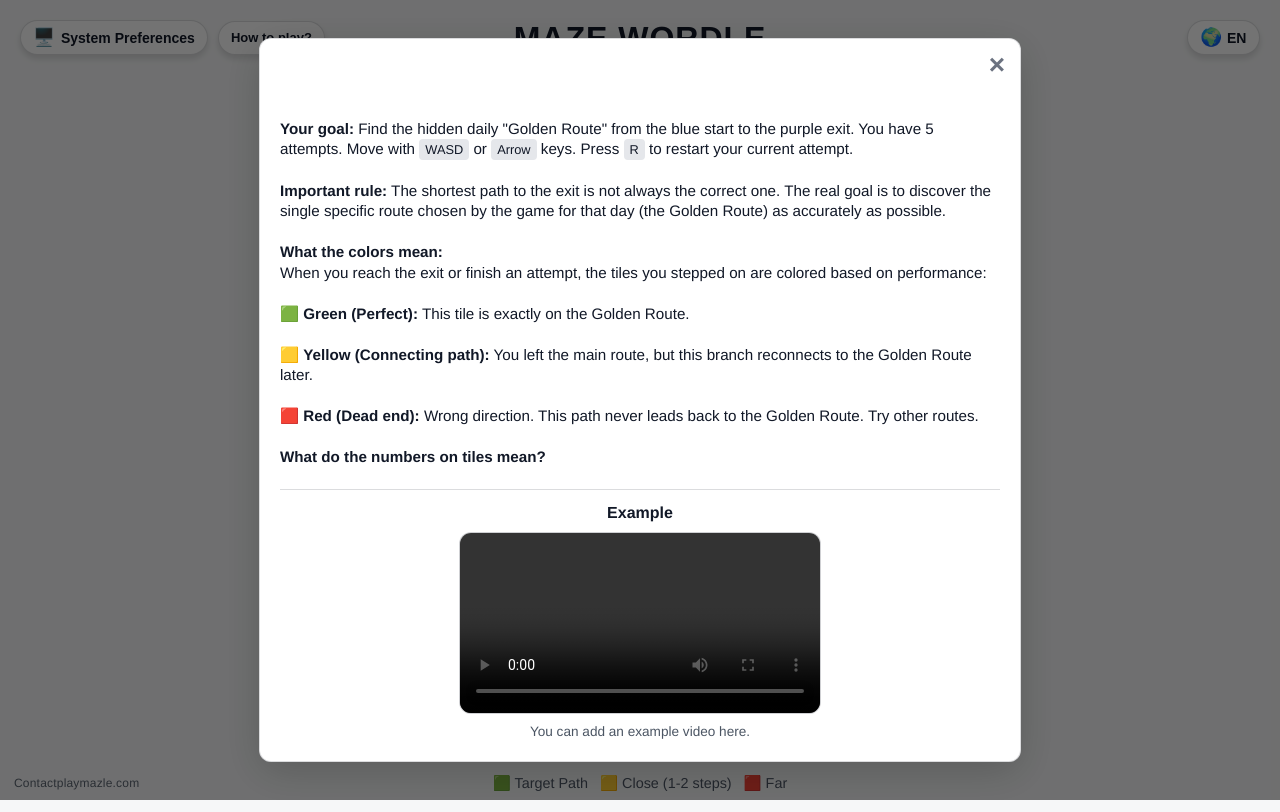
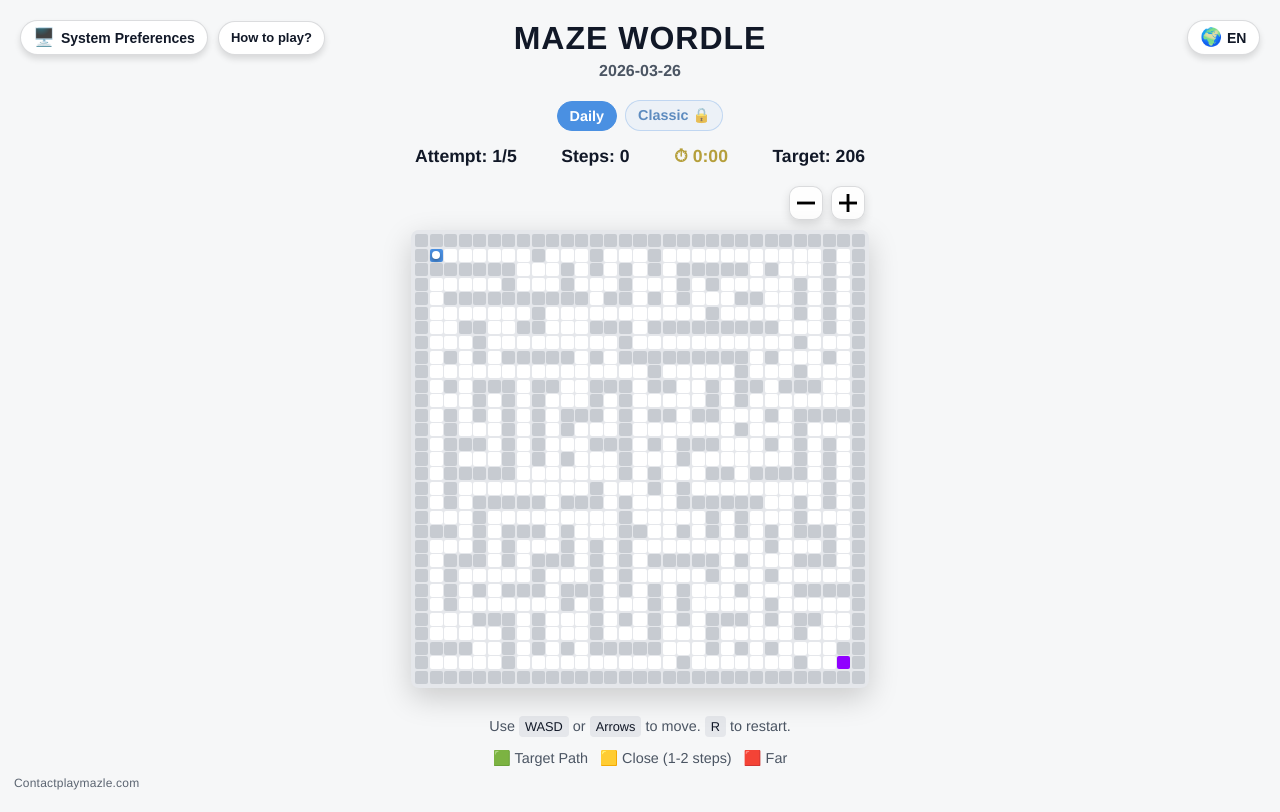
Before and after one commit to SaltMs/Mazle, a plain HTML site: page index.html in a window 1280 px wide. Drawn offline with Linux system fonts and the light colour scheme.

Commit message:
Bug fix for different resolutions

```diff
--- a/index.html
+++ b/index.html
@@ -240,10 +240,13 @@
       background: rgba(18, 18, 19, 0.65);
       cursor: pointer;
       padding: 0;
-      display: flex;
+      display: flex !important; /* override global button { display:none } */
       align-items: center;
       justify-content: center;
       box-shadow: 0 4px 10px rgba(0, 0, 0, 0.25);
+      margin-top: 0;
+      text-transform: none;
+      letter-spacing: normal;
     }
 
     .zoom-btn:hover {
@@ -2103,18 +2106,7 @@
       initGame('daily');
     }
 
-    // Open How-to-Play on entry (unless another modal is already open)
-    (function openHowToPlayOnBoot() {
-      const howto = document.getElementById('howto-modal');
-      if (!howto) return;
-      const result = document.getElementById('result-modal');
-      const lb = document.getElementById('leaderboard-modal');
-      const resultOpen = result && result.style.display === 'flex';
-      const lbOpen = lb && lb.style.display === 'flex';
-      if (!resultOpen && !lbOpen) {
-        howto.style.display = 'flex';
-      }
-    })();
+    // How-to-Play opens only via the dedicated button.
   </script>
 </body>
 
```
